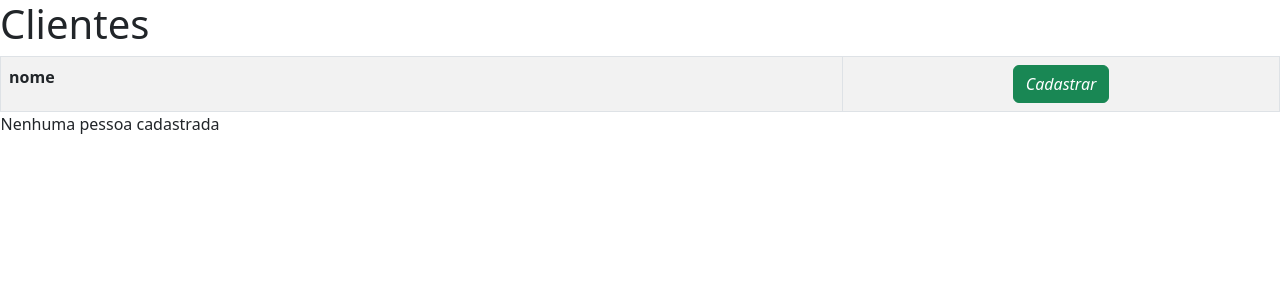
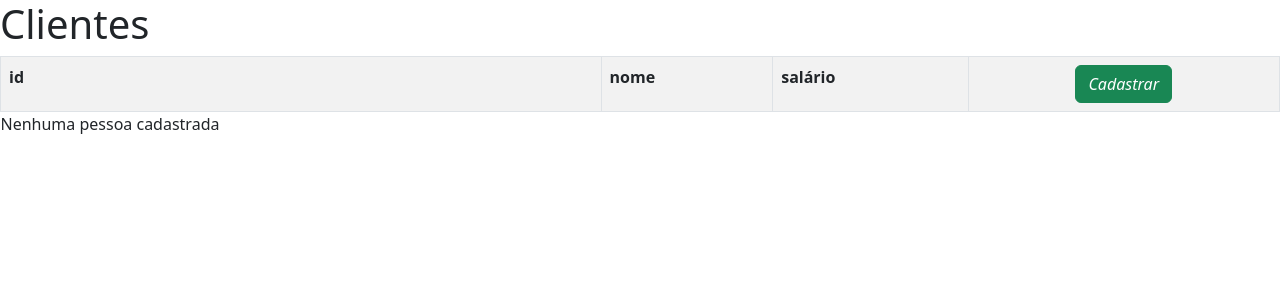
Before and after one commit to FernandesPixel/bantads, an Angular app: page /cliente/listar in a window 1280 px wide. Shown: the top 300 px of the page. Built offline with nearby package versions, Linux system fonts and the light colour scheme.

Commit message:
Adiciona colunas no componente listar-cliente

```diff
--- a/src/app/cliente/listar-cliente/listar-cliente.component.html
+++ b/src/app/cliente/listar-cliente/listar-cliente.component.html
@@ -3,7 +3,10 @@
 <table class="table table-striped table-bordered table-hover">
     <tbody>
         <tr>
+            <th>id</th>
             <th>nome</th>
+            <th>salário
+            </th>
             <th class="text-center">
                 <a [routerLink]="['/cliente/cadastro']" title="Cadastro" alt="Cadastro" class="btn btn-xs btn-success">
                     <i class="fa fa-plus" aria-label="true">Cadastrar</i>
```
